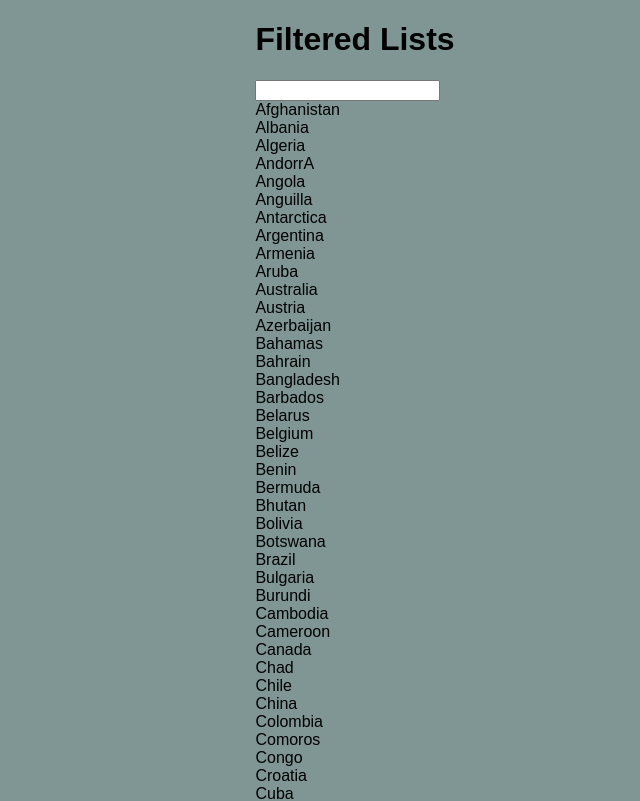
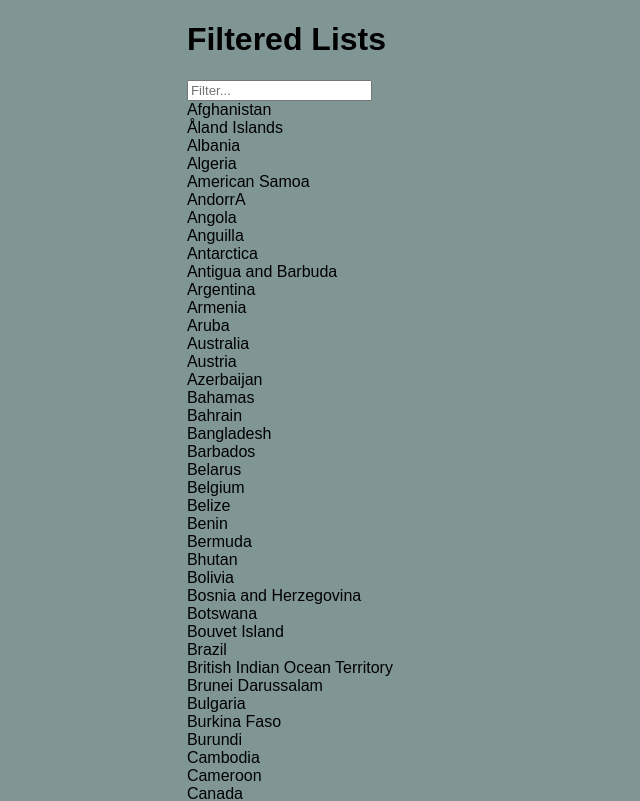
Before and after one commit to kalipsobznuni/react-search-101, a React (Create React App) app: page / in a window 1280 px wide. Shown: the top 801 px of the page, without its empty margins (285-925 px from the left). Built offline with nearby package versions, Linux system fonts and the light colour scheme.

Commit message:
else function fix

```diff
--- a/src/App.js
+++ b/src/App.js
@@ -5,7 +5,7 @@ class App extends Component {
   constructor() {
     super();
     this.state = {
-      search: " "
+      search: ''
     }
   }
 
@@ -21,13 +21,8 @@ class App extends Component {
     const countriesList = data.map((erkir, idx)=>{
       //console.log(search)
       if(erkir.name.toLowerCase().includes(search)) {
-        return <div className='list' key={idx}> {name} </div>
-   } else {
-     //console.log(erkir.name)
-      return(
-        <div key={idx}>{erkir.name}</div>
-
-      )}
+        return <div className='list' key={idx}> {erkir.name} </div>
+   }
     });
 
     return (
```
